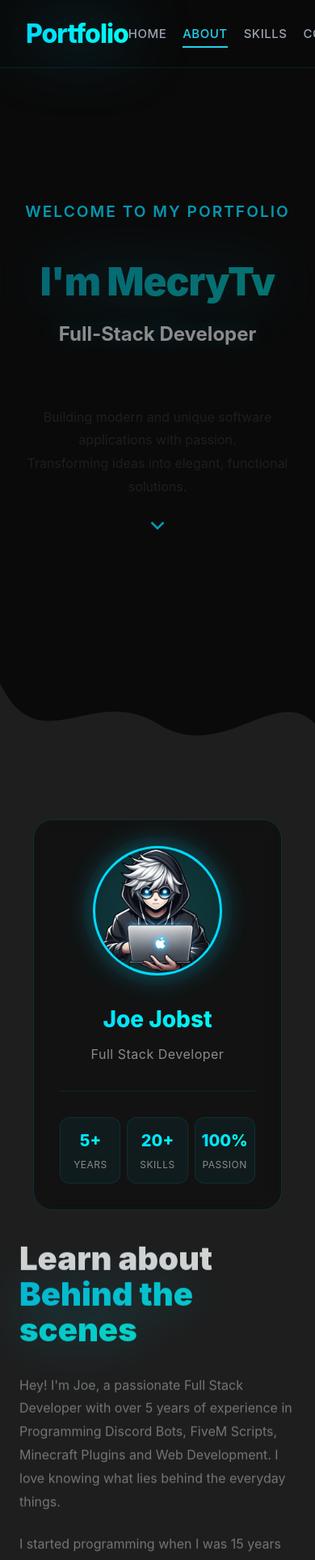
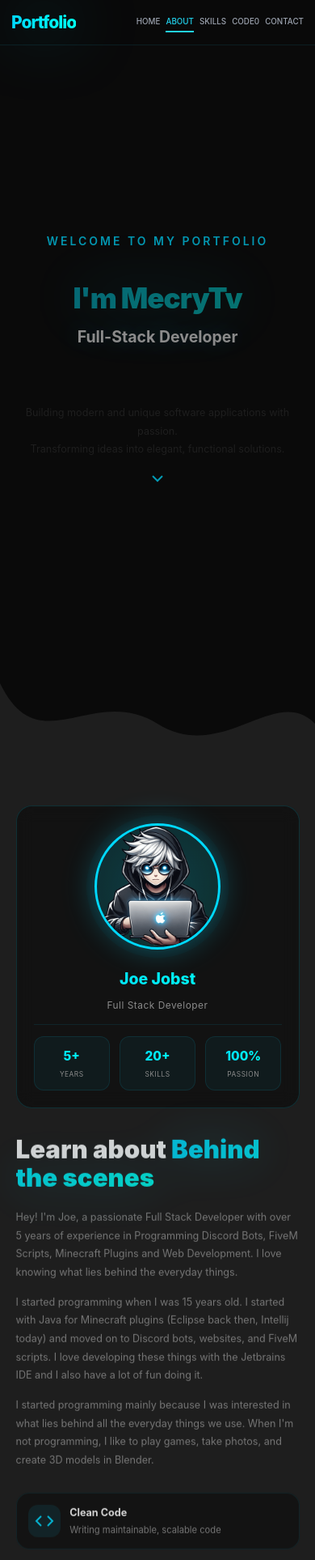
Before and after one commit to MecryTv/WEB-MyWebsite, a React (Vite) app: page /about in a window 390 px wide. Shown: the top 1927 px of the page at 81% size. Built offline with nearby package versions, Linux system fonts and the light colour scheme.

Commit message:
[EDIT] Responsive Layout

```diff
--- a/src/index.scss
+++ b/src/index.scss
@@ -7,6 +7,14 @@
   --weiss: #FFFFFF;
   --akzent: #00FFF0;
   --header-height: 80px;
+
+  @media (max-width: 768px) {
+    --header-height: 70px;
+  }
+
+  @media (max-width: 480px) {
+    --header-height: 60px;
+  }
 }
 
 * {
@@ -18,6 +26,15 @@
 html {
   scroll-behavior: smooth;
   overflow-x: hidden;
+  font-size: 16px;
+
+  @media (max-width: 768px) {
+    font-size: 15px;
+  }
+
+  @media (max-width: 480px) {
+    font-size: 14px;
+  }
 }
 
 body {
@@ -32,6 +49,10 @@ body {
 ::-webkit-scrollbar {
   width: 12px;
   background: var(--sehr-dunkel);
+
+  @media (max-width: 768px) {
+    width: 8px;
+  }
 }
 
 ::-webkit-scrollbar-track {
@@ -40,11 +61,7 @@ body {
 }
 
 ::-webkit-scrollbar-thumb {
-  background: linear-gradient(
-                  to bottom,
-                  var(--hellblau),
-                  var(--akzent)
-  );
+  background: linear-gradient(to bottom, var(--hellblau), var(--akzent));
   border-radius: 10px;
   border: 2px solid var(--sehr-dunkel);
   box-shadow: 0 0 20px rgba(0, 217, 255, 0.5);
@@ -52,11 +69,7 @@ body {
 }
 
 ::-webkit-scrollbar-thumb:hover {
-  background: linear-gradient(
-                  to bottom,
-                  var(--hellblau-glow),
-                  var(--hellblau)
-  );
+  background: linear-gradient(to bottom, var(--hellblau-glow), var(--hellblau));
   box-shadow: 0 0 30px rgba(0, 217, 255, 0.8);
   border: 2px solid rgba(0, 217, 255, 0.2);
 }
--- a/src/styles/About.scss
+++ b/src/styles/About.scss
@@ -5,27 +5,32 @@
   justify-content: center;
   background: #1E1E1E;
   color: var(--weiss);
-  padding: 4rem 2rem;
+  padding: clamp(2rem, 8vw, 4rem) clamp(1rem, 5vw, 2rem);
 
   .about-container {
     max-width: 1400px;
     width: 100%;
     display: grid;
-    grid-template-columns: 400px 1fr;
-    gap: 4rem;
+    grid-template-columns: minmax(300px, 400px) 1fr;
+    gap: clamp(2rem, 8vw, 4rem);
     align-items: start;
 
-    @media (max-width: 1200px) {
+    @media (max-width: 1024px) {
       grid-template-columns: 1fr;
-      gap: 3rem;
+      gap: clamp(2rem, 8vw, 3rem);
+    }
+
+    @media (max-width: 768px) {
+      grid-template-columns: 1fr;
+      gap: 2rem;
     }
   }
 
   .about-left {
     position: sticky;
-    top: 120px;
+    top: clamp(70px, 12vw, 120px);
 
-    @media (max-width: 1200px) {
+    @media (max-width: 1024px) {
       position: relative;
       top: 0;
       display: flex;
@@ -35,10 +40,12 @@
     .profile-card {
       background: rgba(10, 10, 10, 0.6);
       border: 1px solid rgba(0, 217, 255, 0.15);
-      border-radius: 24px;
-      padding: 2.5rem;
+      border-radius: clamp(16px, 5vw, 24px);
+      padding: clamp(1.5rem, 5vw, 2.5rem);
       backdrop-filter: blur(10px);
       transition: all 0.3s ease;
+      width: 100%;
+      max-width: 400px;
 
       &:hover {
         border-color: rgba(0, 217, 255, 0.3);
@@ -48,11 +55,11 @@
 
       .profile-image-wrapper {
         position: relative;
-        margin-bottom: 2rem;
+        margin-bottom: clamp(1.5rem, 5vw, 2rem);
 
         .profile-image {
-          width: 200px;
-          height: 200px;
+          width: clamp(140px, 40vw, 200px);
+          height: clamp(140px, 40vw, 200px);
           margin: 0 auto;
           border-radius: 50%;
           overflow: hidden;
@@ -79,8 +86,8 @@
           top: 50%;
           left: 50%;
           transform: translate(-50%, -50%);
-          width: 220px;
-          height: 220px;
+          width: clamp(160px, 44vw, 220px);
+          height: clamp(160px, 44vw, 220px);
           background: radial-gradient(circle, rgba(0, 217, 255, 0.3), transparent);
           border-radius: 50%;
           z-index: 1;
@@ -90,10 +97,10 @@
 
       .profile-info {
         text-align: center;
-        margin-bottom: 2rem;
+        margin-bottom: clamp(1rem, 3vw, 2rem);
 
         .profile-name {
-          font-size: 1.75rem;
+          font-size: clamp(1.25rem, 5vw, 1.75rem);
           font-weight: 800;
           background: linear-gradient(to right, var(--hellblau), var(--akzent));
           -webkit-background-clip: text;
@@ -103,7 +110,7 @@
         }
 
         .profile-role {
-          font-size: 1rem;
+          font-size: clamp(0.85rem, 2vw, 1rem);
           color: var(--grau);
           margin-bottom: 1rem;
           letter-spacing: 0.5px;
@@ -112,14 +119,14 @@
 
       .profile-stats {
         display: grid;
-        grid-template-columns: repeat(3, 1fr);
-        gap: 1rem;
-        padding-top: 2rem;
+        grid-template-columns: repeat(auto-fit, minmax(80px, 1fr));
+        gap: clamp(0.5rem, 3vw, 1rem);
+        padding-top: clamp(1rem, 3vw, 2rem);
         border-top: 1px solid rgba(0, 217, 255, 0.1);
 
         .stat {
           text-align: center;
-          padding: 1rem;
+          padding: clamp(0.75rem, 3vw, 1rem);
           background: rgba(0, 217, 255, 0.05);
           border-radius: 12px;
           border: 1px solid rgba(0, 217, 255, 0.1);
@@ -133,7 +140,7 @@
 
           .stat-value {
             display: block;
-            font-size: 1.5rem;
+            font-size: clamp(1.1rem, 3vw, 1.5rem);
             font-weight: 800;
             background: linear-gradient(to right, var(--hellblau), var(--akzent));
             -webkit-background-clip: text;
@@ -144,7 +151,7 @@
 
           .stat-label {
             display: block;
-            font-size: 0.75rem;
+            font-size: clamp(0.6rem, 1.5vw, 0.75rem);
             color: var(--grau);
             text-transform: uppercase;
             letter-spacing: 0.5px;
@@ -158,30 +165,12 @@
     .about-content {
       animation: fadeInUp 0.8s ease-out;
 
-      .section-badge {
-        display: inline-flex;
-        align-items: center;
-        gap: 0.5rem;
-        padding: 0.5rem 1rem;
-        background: rgba(0, 217, 255, 0.1);
-        border: 1px solid rgba(0, 217, 255, 0.2);
-        border-radius: 20px;
-        font-size: 0.875rem;
-        color: var(--hellblau);
-        margin-bottom: 1.5rem;
-        font-weight: 600;
-      }
-
       .about-title {
-        font-size: 3.5rem;
+        font-size: clamp(2rem, 8vw, 3.5rem);
         font-weight: 900;
         line-height: 1.1;
-        margin-bottom: 2rem;
+        margin-bottom: clamp(1.5rem, 5vw, 2rem);
         color: var(--weiss);
-
-        @media (max-width: 768px) {
-          font-size: 2.5rem;
-        }
 
         .gradient-text {
           background: linear-gradient(135deg, var(--hellblau), var(--akzent));
@@ -193,13 +182,13 @@
       }
 
       .about-description {
-        font-size: 1.125rem;
+        font-size: clamp(0.9rem, 2.5vw, 1.125rem);
         line-height: 1.8;
         color: var(--grau);
-        margin-bottom: 3rem;
+        margin-bottom: clamp(2rem, 5vw, 3rem);
 
         p {
-          margin-bottom: 1.5rem;
+          margin-bottom: clamp(1rem, 3vw, 1.5rem);
 
           &:last-child {
             margin-bottom: 0;
@@ -209,9 +198,9 @@
 
       .expertise-grid {
         display: grid;
-        grid-template-columns: repeat(2, 1fr);
-        gap: 1.5rem;
-        margin-bottom: 3rem;
+        grid-template-columns: repeat(auto-fit, minmax(250px, 1fr));
+        gap: clamp(1rem, 3vw, 1.5rem);
+        margin-bottom: clamp(2rem, 5vw, 3rem);
 
         @media (max-width: 640px) {
           grid-template-columns: 1fr;
@@ -219,8 +208,8 @@
 
         .expertise-item {
           display: flex;
-          gap: 1rem;
-          padding: 1.5rem;
+          gap: clamp(0.75rem, 3vw, 1rem);
+          padding: clamp(1rem, 3vw, 1.5rem);
           background: rgba(10, 10, 10, 0.6);
           border: 1px solid rgba(0, 217, 255, 0.1);
           border-radius: 16px;
@@ -239,9 +228,9 @@
           }
 
           .expertise-icon {
-            width: 50px;
-            height: 50px;
-            min-width: 50px;
+            width: clamp(40px, 8vw, 50px);
+            height: clamp(40px, 8vw, 50px);
+            min-width: clamp(40px, 8vw, 50px);
             display: flex;
             align-items: center;
             justify-content: center;
@@ -253,14 +242,14 @@
 
           .expertise-content {
             h4 {
-              font-size: 1rem;
+              font-size: clamp(0.9rem, 2vw, 1rem);
               font-weight: 700;
               color: var(--weiss);
               margin-bottom: 0.25rem;
             }
 
             p {
-              font-size: 0.875rem;
+              font-size: clamp(0.8rem, 1.8vw, 0.875rem);
               color: var(--grau);
               line-height: 1.5;
             }
@@ -268,17 +257,6 @@
         }
       }
     }
-  }
-}
-
-@keyframes fadeInUp {
-  from {
-    opacity: 0;
-    transform: translateY(30px);
-  }
-  to {
-    opacity: 1;
-    transform: translateY(0);
   }
 }
 
@@ -293,64 +271,13 @@
   }
 }
 
-@keyframes blink {
-  0%, 100% {
+@keyframes fadeInUp {
+  from {
+    opacity: 0;
+    transform: translateY(30px);
+  }
+  to {
     opacity: 1;
-  }
-  50% {
-    opacity: 0.3;
+    transform: translateY(0);
   }
 }
-
-@media (max-width: 768px) {
-  .about-section {
-    padding: 3rem 1.5rem;
-
-    .about-container {
-      gap: 2rem;
-    }
-
-    .about-left {
-      .profile-card {
-        padding: 2rem;
-
-        .profile-image-wrapper {
-          .profile-image {
-            width: 160px;
-            height: 160px;
-
-            .image-placeholder svg {
-              width: 80px;
-              height: 80px;
-            }
-          }
-
-          .profile-glow {
-            width: 180px;
-            height: 180px;
-          }
-        }
-
-        .profile-stats {
-          gap: 0.5rem;
-
-          .stat {
-            padding: 0.75rem 0.5rem;
-
-            .stat-value {
-              font-size: 1.25rem;
-            }
-          }
-        }
-      }
-    }
-
-    .about-right {
-      .about-content {
-        .about-description {
-          font-size: 1rem;
-        }
-      }
-    }
-  }
-}
--- a/src/styles/Header.scss
+++ b/src/styles/Header.scss
@@ -23,8 +23,16 @@ $link-active-color: #22d3ee;
   backdrop-filter: blur(12px);
   border-bottom: 1px solid rgba($link-active-color, 0.1);
 
+  @media (max-width: 1024px) {
+    padding: 1rem 3rem;
+  }
+
   @media (max-width: 768px) {
-    padding: 1rem 2rem;
+    padding: 1rem 1.5rem;
+  }
+
+  @media (max-width: 480px) {
+    padding: 0.75rem 1rem;
   }
 }
 
@@ -34,15 +42,17 @@ $link-active-color: #22d3ee;
   align-items: center;
   max-width: 1600px;
   margin: 0 auto;
+  width: 100%;
 }
 
 .logo-link {
-  font-size: 32px;
+  font-size: clamp(1.5rem, 5vw, 2rem);
   font-weight: 800;
   letter-spacing: -1px;
   text-decoration: none;
   @include logo-style;
   transition: all 300ms ease-in-out;
+  white-space: nowrap;
 
   &:hover {
     filter: drop-shadow(0 0 40px rgba($logo-gradient-start, 0.7)) brightness(1.25);
@@ -51,16 +61,20 @@ $link-active-color: #22d3ee;
 
 .nav-links {
   display: flex;
-  gap: 50px;
+  gap: clamp(1.5rem, 5vw, 3rem);
   align-items: center;
 
   @media (max-width: 768px) {
-    gap: 20px;
+    gap: 1rem;
+  }
+
+  @media (max-width: 480px) {
+    gap: 0.5rem;
   }
 }
 
 .nav-link {
-  font-size: 15px;
+  font-size: clamp(0.7rem, 2vw, 0.9rem);
   font-weight: 500;
   letter-spacing: 0.5px;
   text-transform: uppercase;
@@ -68,6 +82,11 @@ $link-active-color: #22d3ee;
   transition: color 300ms ease-in-out;
   text-decoration: none;
   color: $link-inactive-color;
+  white-space: nowrap;
+
+  @media (max-width: 480px) {
+    letter-spacing: 0px;
+  }
 
   &:hover {
     color: $link-active-color;
--- a/src/styles/Home.scss
+++ b/src/styles/Home.scss
@@ -2,8 +2,6 @@ $primary-blue: #00D9FF;
 $accent-cyan: #00FFF0;
 $text-gray: #8B8B8B;
 $dark-bg: #0A0A0A;
-$breakpoint-sm: 640px;
-$breakpoint-md: 768px;
 
 @keyframes fadeInDown {
   from {
@@ -42,7 +40,7 @@ $breakpoint-md: 768px;
   display: flex;
   align-items: center;
   justify-content: center;
-  padding: 2rem;
+  padding: clamp(2rem, 8vw, 4rem) clamp(1rem, 5vw, 2rem);
   position: relative;
   overflow: hidden;
 
@@ -55,50 +53,48 @@ $breakpoint-md: 768px;
   }
 
   .greeting-text {
-    font-size: clamp(1.2rem, 3vw, 1.5rem);
+    font-size: clamp(1rem, 3vw, 1.5rem);
     color: $primary-blue;
     font-weight: 600;
-    margin-bottom: 1rem;
+    margin-bottom: clamp(0.5rem, 3vw, 1rem);
     text-transform: uppercase;
-    letter-spacing: 3px;
+    letter-spacing: clamp(2px, 3vw, 3px);
     animation: fadeInDown 1s ease-out;
   }
 
   .main-title {
-    font-size: clamp(3rem, 8vw, 6rem);
+    font-size: clamp(2rem, 9vw, 6rem);
     font-weight: 900;
     background: linear-gradient(135deg, $primary-blue 0%, $accent-cyan 100%);
     -webkit-background-clip: text;
     background-clip: text;
     color: transparent;
-    margin-bottom: 1.5rem;
+    margin-bottom: clamp(1rem, 3vw, 1.5rem);
     line-height: 1.2;
-    letter-spacing: -3px;
+    letter-spacing: clamp(-1px, -0.1vw, -3px);
     animation: fadeInUp 1s ease-out 0.2s both;
     filter: drop-shadow(0 0 40px rgba(0, 217, 255, 0.5));
-
-    @media (max-width: $breakpoint-md) {
-      letter-spacing: -1px;
-    }
+    word-break: break-word;
   }
 
   .floating-role-container {
-    height: 80px;
+    height: clamp(60px, 15vw, 80px);
     display: flex;
     align-items: center;
     justify-content: center;
-    margin-bottom: 3rem;
+    margin-bottom: clamp(2rem, 5vw, 3rem);
     position: relative;
 
     .floating-role {
       position: absolute;
-      font-size: clamp(1.5rem, 4vw, 2.5rem);
+      font-size: clamp(1rem, 5vw, 2.5rem);
       font-weight: 700;
       color: $text-gray;
       opacity: 0;
       transform: translateY(20px) scale(0.9);
       transition: all 0.8s cubic-bezier(0.68, -0.55, 0.27, 1.55);
       text-shadow: none;
+      padding: 0 1rem;
 
       &.active {
         opacity: 1;
@@ -109,16 +105,16 @@ $breakpoint-md: 768px;
   }
 
   .description {
-    font-size: clamp(1rem, 2vw, 1.25rem);
+    font-size: clamp(0.9rem, 3vw, 1.25rem);
     color: $text-gray;
     max-width: 700px;
-    margin: 0 auto 3rem;
+    margin: 0 auto clamp(2rem, 5vw, 3rem);
     line-height: 1.8;
     animation: fadeInUp 1s ease-out 0.4s both;
   }
 
   .scroll-indicator {
-    margin-top: 5rem;
+    margin-top: clamp(3rem, 5vw, 5rem);
     animation: bounce 2s ease-in-out infinite;
     color: $primary-blue;
     opacity: 0.7;
@@ -126,53 +122,8 @@ $breakpoint-md: 768px;
     svg {
       display: block;
       margin: 0 auto;
+      width: clamp(24px, 5vw, 30px);
+      height: clamp(24px, 5vw, 30px);
     }
   }
 }
-
-@media (max-width: $breakpoint-md) {
-  .home-page {
-    padding: 2rem 1rem;
-
-    .cta-buttons {
-      gap: 1rem;
-
-      button {
-        padding: 0.875rem 2rem;
-        font-size: 1rem;
-      }
-    }
-
-    .scroll-indicator {
-      margin-top: 3rem;
-    }
-  }
-}
-
-@media (max-width: $breakpoint-sm) {
-  .home-page {
-    .greeting-text {
-      letter-spacing: 2px;
-    }
-
-    .floating-role-container {
-      height: 60px;
-      margin-bottom: 2rem;
-    }
-
-    .description {
-      margin-bottom: 2rem;
-    }
-
-    .cta-buttons {
-      flex-direction: column;
-      align-items: stretch;
-
-      button {
-        width: 100%;
-        max-width: 300px;
-        margin: 0 auto;
-      }
-    }
-  }
-}
```
Also changed, not shown: src/styles/Skills.scss (+48 -122 lines).
